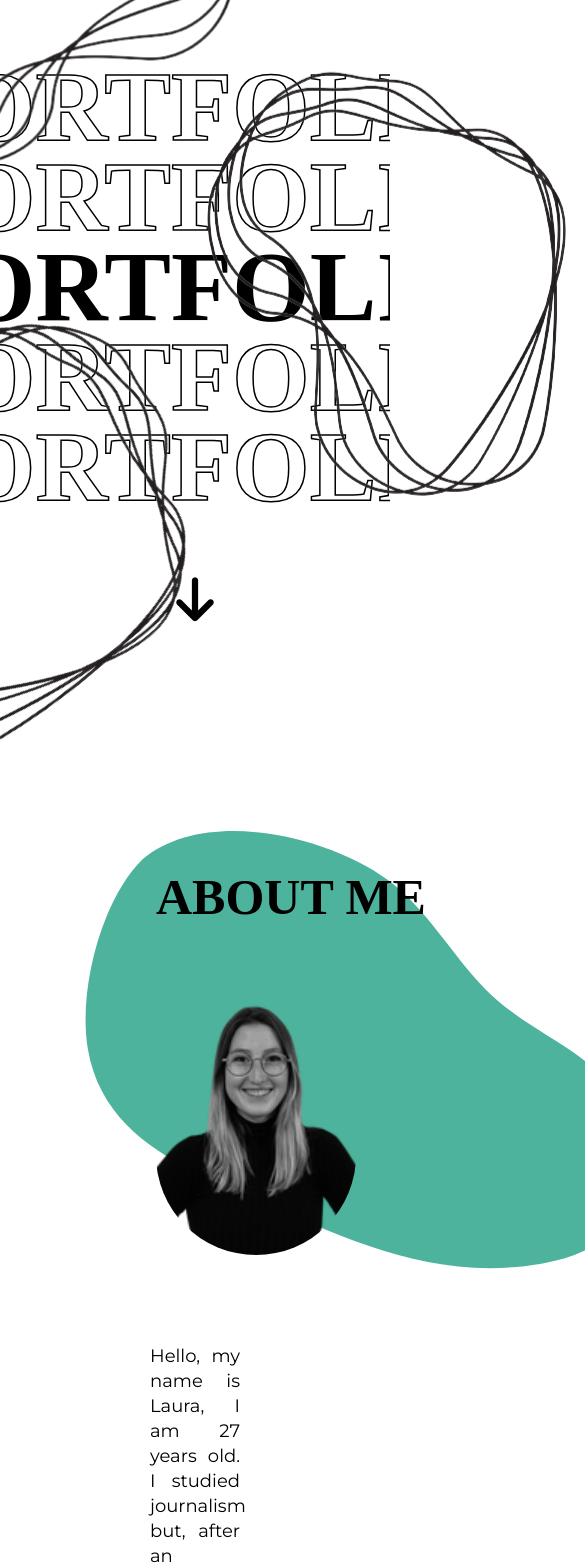
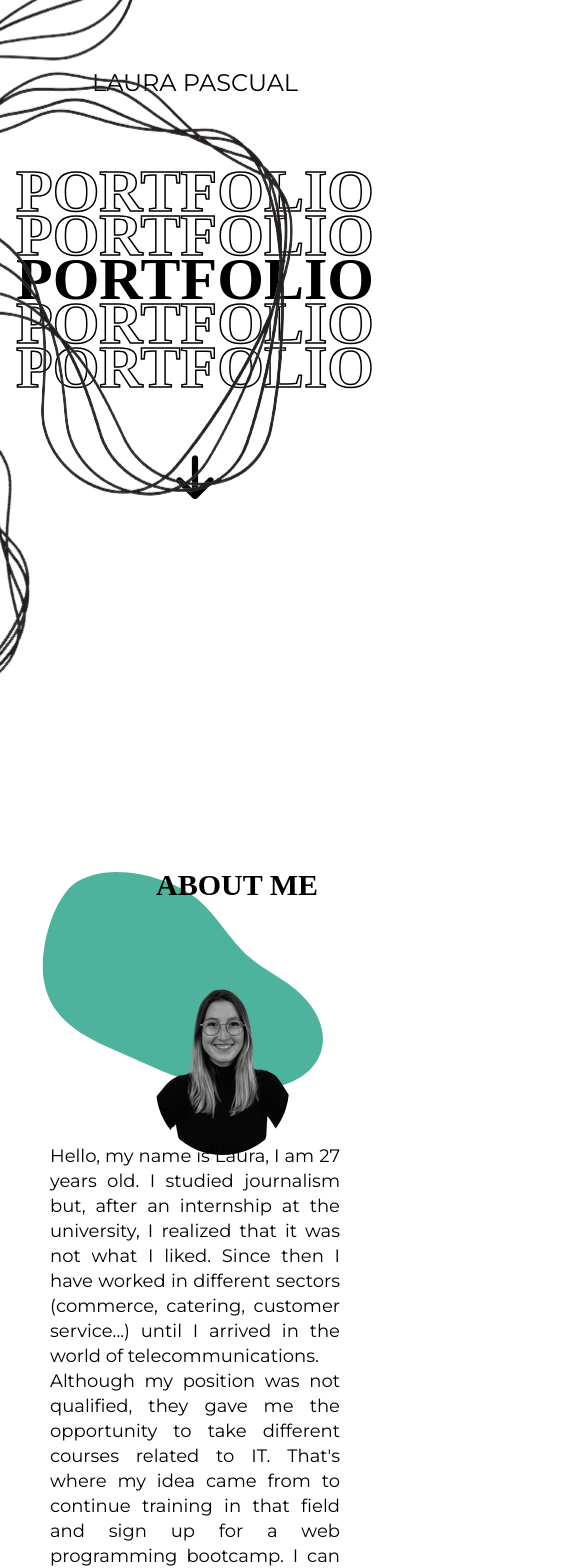
Before and after one commit to laurapascual/Portfolio-Laura-Pascual, a React (Create React App) app: page /#/ in a window 390 px wide. Shown: the part 100-1668 px from the top of the page, 585 px wide, since content can reach past the window. Built offline with nearby package versions, Linux system fonts and the light colour scheme; a web font is replaced by a local one.

Commit message:
Add responsive

```diff
--- a/src/styles/layouts/AboutMe.scss
+++ b/src/styles/layouts/AboutMe.scss
@@ -2,36 +2,54 @@
     &__title {
         position: absolute;
         text-align: center;
-        font-size: 50px;
+        font-size: 30px;
         font-family: $font_title;
         padding-top: 40px;
         transform: translate(40vw, 10vh);
+        @media (min-width: $breakpoint-tablet) {
+            font-size: 50px;
+        }
     }
 
     &__shape {
         position: absolute;
-        height: 600px;
-        width: 600px;
+        height: 300px;
+        width: 300px;
         z-index: -2;
-        transform: translate(20vw, 0vh);
+        transform: translate(10vw, 10vh);
+
+        @media (min-width: $breakpoint-tablet) {
+            height: 600px;
+            width: 600px;
+            transform: translate(20vw, 0vh);
+        }
     }
 
     &__image {
         position: absolute;
-        height: 300px;
-        width: 200px;
+        height: 200px;
         border-radius: 100px;
         z-index: -1;
         transform: translate(40vw, 25vh);
+        @media (min-width: $breakpoint-tablet) {
+            height: 300px;
+            width: 200px;
+            transform: translate(40vw, 25vh);
+        }
     }
 
     &__text {
         text-align: justify;
-        padding-left: 150px;
-        padding-right: 150px;
-        padding-top: 600px;
+        padding-left: 50px;
+        padding-right: 50px;
+        padding-top: 400px;
         font-family: $font_text;
         font-size: 18px;
         line-height: 25px;
+        @media (min-width: $breakpoint-tablet) {
+            padding-top: 600px;
+            padding-left: 150px;
+            padding-right: 150px;
+        }
     }
 }
--- a/src/styles/layouts/Contact.scss
+++ b/src/styles/layouts/Contact.scss
@@ -3,16 +3,23 @@
     &__title {
         font-family: $font_title;
         text-align: center;
-        font-size: 50px;
+        font-size: 30px;
+        @media (min-width: $breakpoint-tablet) {
+            font-size: 50px;
+        }
     }
     &__desc {
         font-family: $font_text;
         display: flex;
         align-items: flex-end;
         justify-content: center;
-        font-size: 18px;
-        padding-right: 60px;
+        font-size: 16px;
+        padding-right: 0px;
         line-height: 25px;
+        @media (min-width: $breakpoint-tablet) {
+            padding-right: 60px;
+            font-size: 18px;
+        }
     }
     &__rrss {
         font-family: $font_text;
@@ -32,16 +39,25 @@
         position: absolute;
         transform: translate(15vw, 0vh) rotate(50deg);
         z-index: -1;
-        width: 400px;
+        width: 250px;
+
+        @media (min-width: $breakpoint-tablet) {
+            width: 400px;
+        }
     }
 
     &__subtitle {
-        padding-left: 250px;
+        padding-left: 50px;
         padding-top: 80px;
         font-family: $font_title;
-        font-size: 60px;
+        font-size: 40px;
         color: white;
-        width: 450px;
+        width: 200px;
+        @media (min-width: $breakpoint-tablet) {
+            padding-left: 250px;
+            width: 450px;
+            font-size: 60px;
+        }
     }
     &__section2 {
         padding-top: 200px;
--- a/src/styles/layouts/Landing.scss
+++ b/src/styles/layouts/Landing.scss
@@ -8,20 +8,28 @@
         &__name {
             font-family: $font_text;
             font-weight: 400;
-            padding-bottom: 75px;
+            padding-bottom: 60px;
         }
 
         &__title {
             font-family: $font_title;
-            font-size: 100px;
+            font-size: 60px;
             color: white;
             -webkit-text-stroke: 1.5px black;
             margin-bottom: -25px;
 
+            @media (min-width: $breakpoint-tablet) {
+                font-size: 100px;
+            }
+
             &--black{
                 font-family: $font_title;
-                font-size: 100px;
+                font-size: 60px;
                 margin-bottom: -25px;
+
+                @media (min-width: $breakpoint-tablet) {
+                    font-size: 100px;
+                }
             }
         }
 
@@ -29,15 +37,27 @@
 
             &--1{
                 position: absolute;
-                transform: translate(-45vw, -40vh) rotate(-90deg);
+                transform: translate(-70vw, -40vh) rotate(-90deg);
+
+                @media (min-width: $breakpoint-tablet) {
+                    transform: translate(-45vw, -40vh) rotate(-90deg);
+                }
             }
             &--2 {
                 position: absolute;
-                transform: translate(-50vw, 25vh) rotate(50deg);
+                transform: translate(-90vw, 30vh) rotate(50deg);
+
+                @media (min-width: $breakpoint-tablet) {
+                    transform: translate(-50vw, 25vh) rotate(50deg);
+                }
             }
             &--3 {
                 position: absolute;
-                transform: translate(50vw, -5vh) rotate(0deg);
+                transform: translate(-20vw, -5vh) rotate(0deg);
+
+                @media (min-width: $breakpoint-tablet) {
+                    transform: translate(50vw, -5vh) rotate(0deg);
+                }
             }
         }
 
--- a/src/styles/layouts/Menu.scss
+++ b/src/styles/layouts/Menu.scss
@@ -2,6 +2,7 @@
     background-color: black;
     color: white;
     display: flex;
+    flex-direction: column;
     align-items: center;
     justify-content: space-around;
     height: 70px;
@@ -9,19 +10,28 @@
     top: 0;
     left: 0;
     width: 100vw;
+    @media (min-width: $breakpoint-tablet) {
+        flex-direction: row;
+    }
 
     &__name {
         font-family: $font_title;
-        font-size: 30px;
+        font-size: 15px;
         text-decoration: none;
         color: white;
+        @media (min-width: $breakpoint-tablet) {
+            font-size: 30px;
+        }
     }
 
     &__list {
         display: flex;
         gap: 10px;
         font-family: $font_text;
-        font-size: 20px;
+        font-size: 12px;
+        @media (min-width: $breakpoint-tablet) {
+            font-size: 20px;
+        }
     }
 
     &__link {
--- a/src/styles/layouts/Project.scss
+++ b/src/styles/layouts/Project.scss
@@ -2,9 +2,13 @@
     text-align: center;
     padding-bottom: 50px;
     &__image {
-        width: 300px;
-        height: 180px;
+        width: 250px;
+        height: 150px;
         margin-bottom: 10px;
+        @media (min-width: $breakpoint-tablet) {
+            width: 300px;
+            height: 180px;
+        }
     }
     &__row{
         display: flex;
@@ -15,9 +19,12 @@
     }
     &__title {
         font-family: $font_text;
-        font-size: 20px;
+        font-size: 16px;
         font-weight: 500;
         padding: 5px 0;
+        @media (min-width: $breakpoint-tablet) {
+            font-size: 20px;
+        }
     }
 
     &__tecn {
@@ -32,14 +39,20 @@
         flex-wrap: wrap;
         justify-content: center;
         align-items: center;
-        padding: 0 125px;
+        padding: 0 75px;
         gap: 10px;
+        @media (min-width: $breakpoint-tablet) {
+            padding: 0 125px;
+        }
     }
     &__icons {
-        font-size: 25px;
+        font-size: 20px;
         text-decoration: none;
         color: black;
         padding: 0 5px;
+        @media (min-width: $breakpoint-tablet) {
+            font-size: 25px;
+        }
     }
 
 }
--- a/src/styles/layouts/Projects.scss
+++ b/src/styles/layouts/Projects.scss
@@ -2,11 +2,18 @@
     &__title {
         font-family: $font_title;
         text-align: center;
-        font-size: 50px;
+        font-size: 30px;
+        @media (min-width: $breakpoint-tablet) {
+            font-size: 50px;
+        }
     }
     &__list {
         display: grid;
-        grid-template-columns: 1fr 1fr;
+        grid-template-columns: 1fr;
         padding-top: 50px;
+
+        @media (min-width: $breakpoint-tablet) {
+            grid-template-columns: 1fr 1fr;
+        }
     }
 }
```
